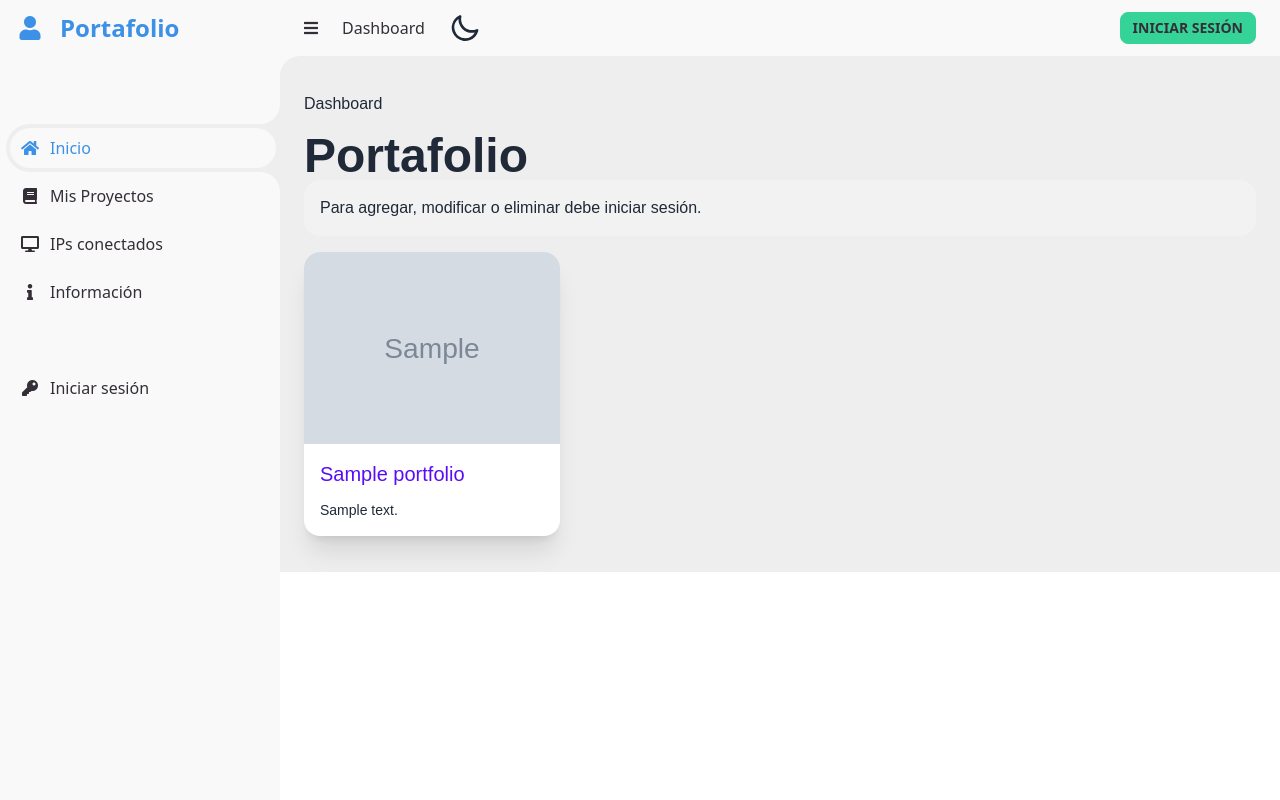
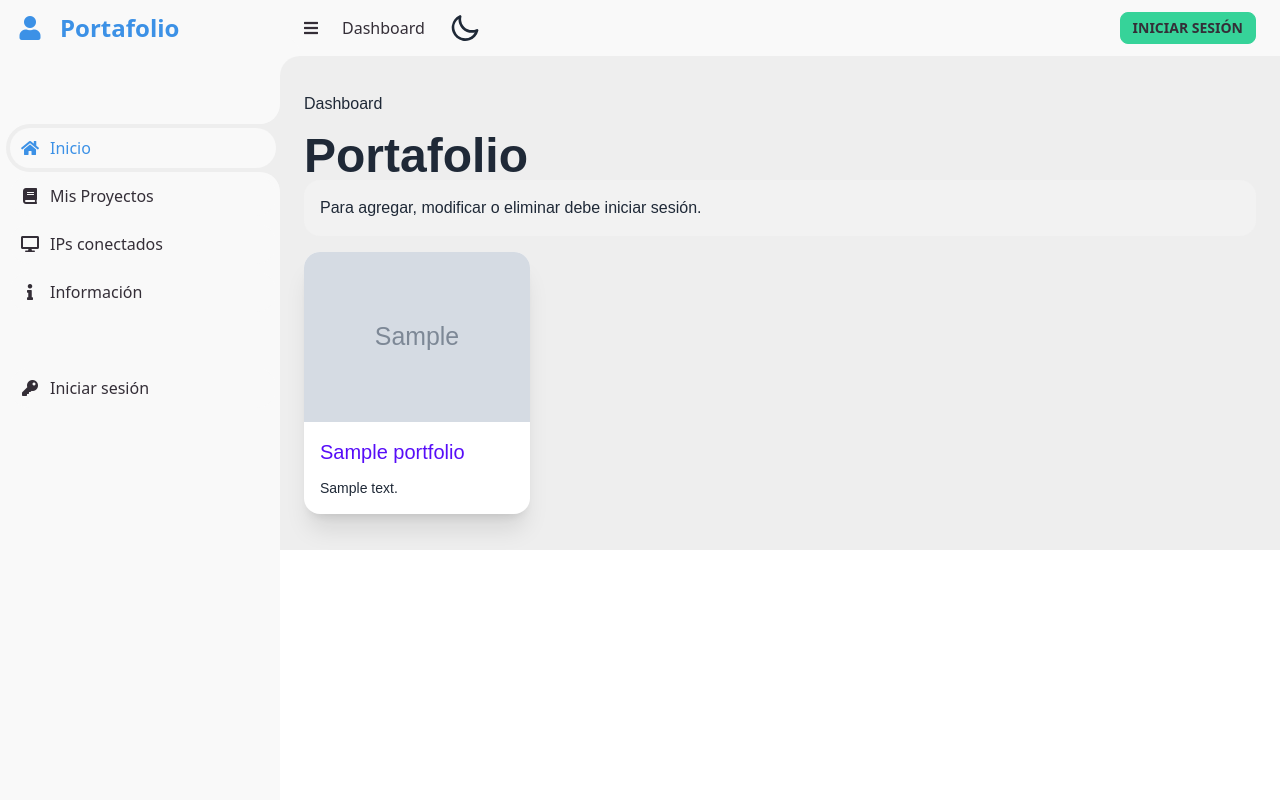
Before and after one commit to eliaschampi/portafolio, a Django app: page /portfolio/ in a window 1280 px wide. Run offline with Django 4.2, Linux system fonts and the light colour scheme; tables that the repository leaves empty hold one stand-in row (values such as "Sample post"); grey boxes marked "Sample" are stand-in pictures; some libraries are stand-ins or nearby versions.

Commit message:
SOLO README.MD 2

```diff
--- a/dashboard/templates/portfolio.html
+++ b/dashboard/templates/portfolio.html
@@ -8,7 +8,7 @@
 <a href="{% url 'create_porfolio' %}" class="btn btn-primary">Agregar</a>
 {% endif %}
 {% for item in portfolios %}
-<div class="mt-4 cards">
+<div class="mt-4 grid grid-cols-4 gap-4">
 
     <div class="card card-compact mycard bg-base-100 shadow-xl">
         <figure><img src="{{ item.image }}" alt="Shoes" /></figure>
```
Also changed, not shown: Readme.md.
